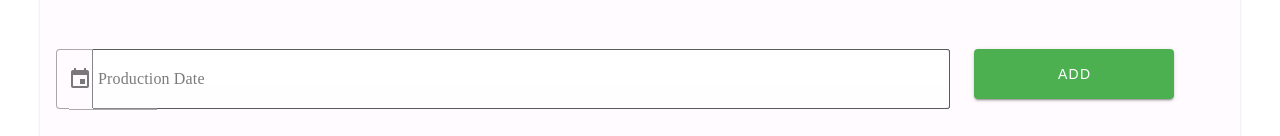
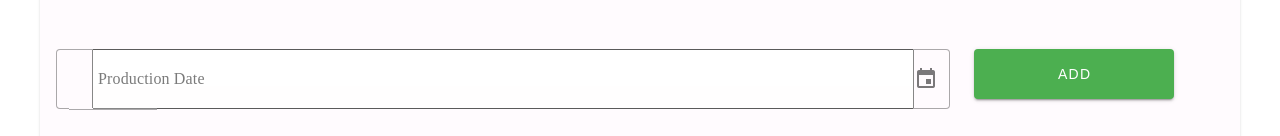
Before and after one commit to Ruukshan/food-factory-management-system, a Vue app: page / in a window 1280 px wide. Shown: the part 177-313 px from the top of the page. Built offline with nearby package versions, Linux system fonts and the light colour scheme.

Commit message:
Set up open date picker when clicks the calender icon

```diff
--- a/src/components/FormComponent.vue
+++ b/src/components/FormComponent.vue
@@ -18,20 +18,20 @@
     </v-row>
     <v-row>
         <v-col cols="12" md="9">
-            <v-menu v-model="datePicker">
-                <template v-slot:activator="{ props }">
+            <v-menu v-model="datePicker" :close-on-content-click="true">
+                <template v-slot:activator>
                     <v-text-field
-                        v-bind="props"
                         v-model="newProduct.date"
                         label="Production Date"
-                        prepend-inner-icon="mdi-calendar"
+                        append-inner-icon="mdi-calendar"
+                        @click:append-inner.stop="openCalendar"
                         readonly
                         :rules="dateRules"
                     ></v-text-field>
                 </template>
                 <v-date-picker
-                    v-model="newProduct.date"
-                    @input="datePicker = false"
+                    v-model="date"
+                    @update:model-value="onDateSelected"
                 ></v-date-picker>
             </v-menu>
         </v-col>
@@ -53,7 +53,19 @@ const newProduct = ref({
     date: ''
 });
 
+const openCalendar = () => {
+  datePicker.value = true;
+};
+
 const datePicker = ref(false);
+
+const date = ref(null);
+
+const onDateSelected = (val) => {
+    const d = new Date(val);
+    newProduct.value.date = d.toISOString().split('T')[0];
+    datePicker.value = false;
+}
 
 const emit = defineEmits(['add-product']);
 
```
